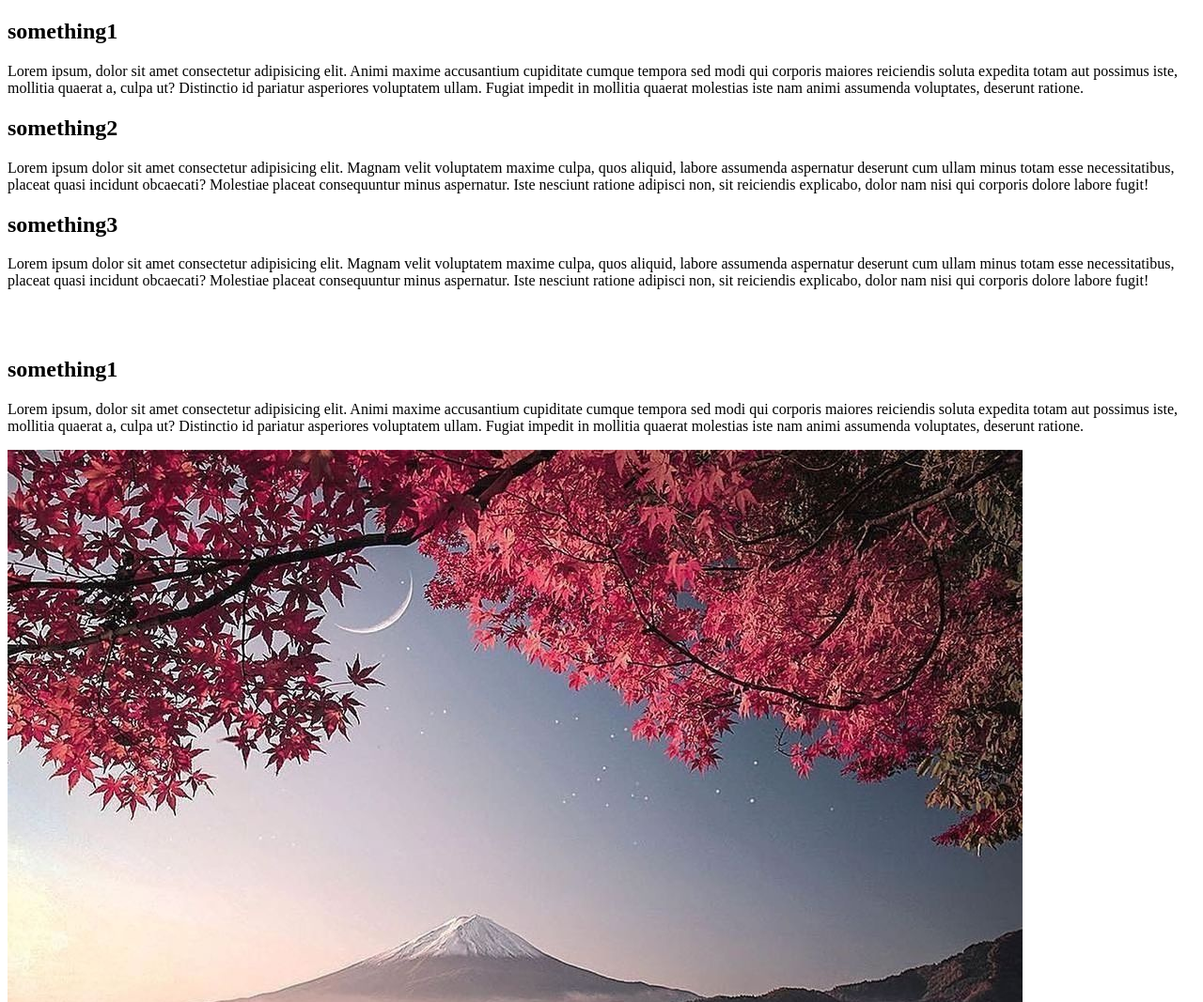
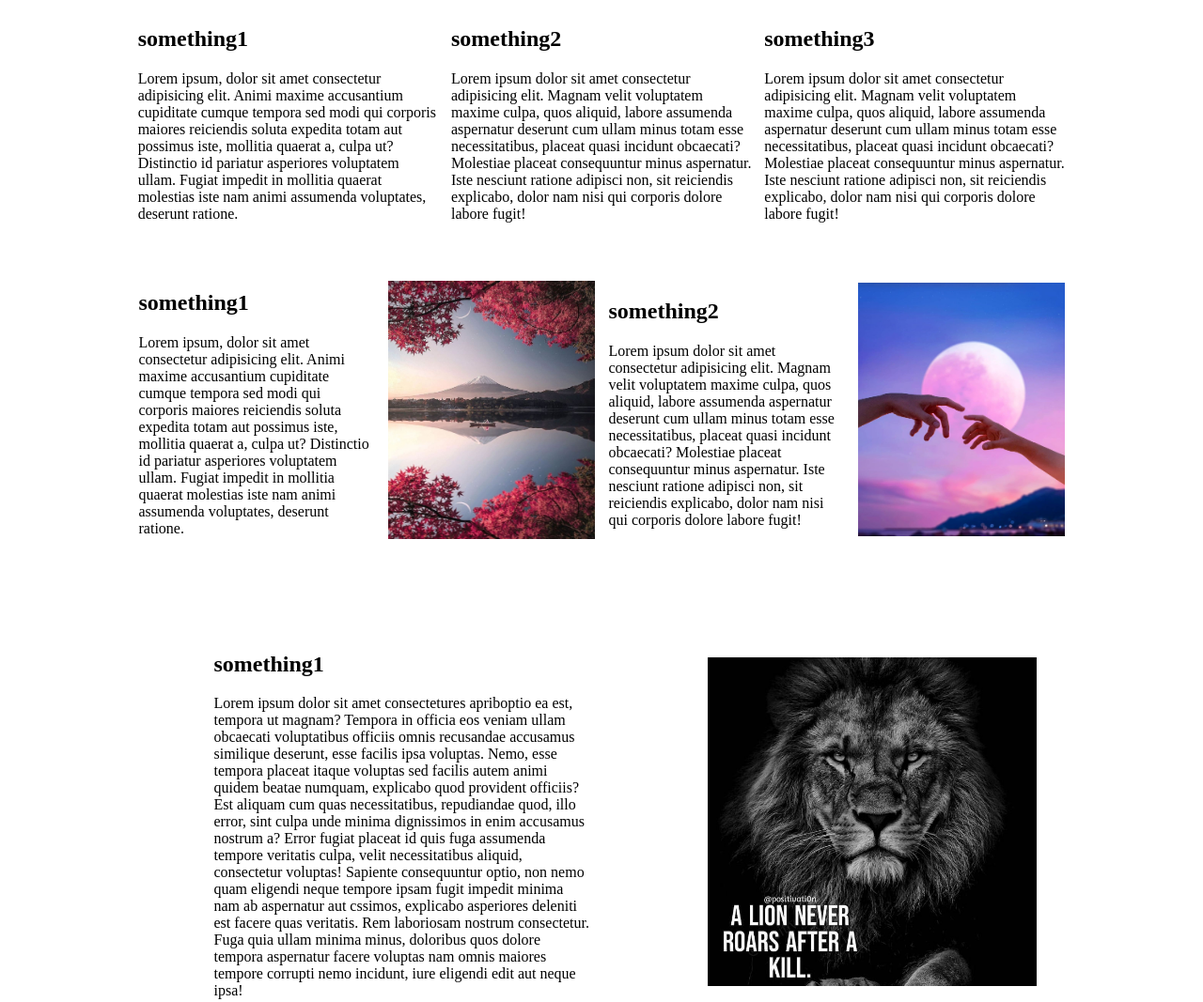
Before and after one commit to sri2440/session3-pro, a plain HTML site: page index.html in a window 1280 px wide. Shown: the top 1067 px of the page at 94% size. Drawn offline with Linux system fonts and the light colour scheme.

Commit message:
Update index.html

```diff
--- a/index.html
+++ b/index.html
@@ -1,7 +1,7 @@
 <!DOCTYPE html>
 <html>
 <head>
-    <link rel="stylesheet" type="text/css" href="session.css">
+    <link rel="stylesheet" type="text/css" href="style.css">
     <title>session3</title>
 </head>
 <body>
```
